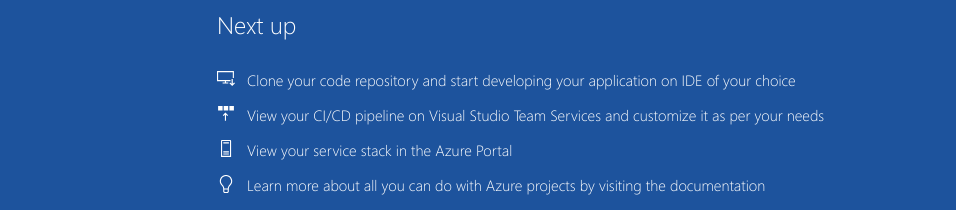
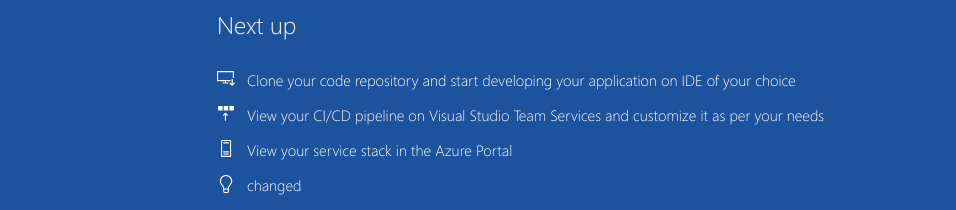
Before and after one commit to umeshgupta832/devOpstrain, a plain HTML site: page sample-project/index.html in a window 1280 px wide. Shown: the part 590-800 px from the top of the page, without its empty margins (8-964 px from the left). Drawn offline with Linux system fonts and the light colour scheme.

Commit message:
commiting using tom

```diff
--- a/sample-project/index.html
+++ b/sample-project/index.html
@@ -46,7 +46,7 @@
                             <div class="step-icon">
                                 <img src="img/lightbulbWhite.svg">
                             </div>
-                            <div class="step-text"><a href="https://go.microsoft.com/fwlink/?linkid=862126">Learn more about all you can do with Azure projects by visiting the documentation</a></div>
+                            <div class="step-text"><a href="https://go.microsoft.com/fwlink/?linkid=862126">changed</a></div>
                         </div>
                     </div>
                 </div>
```
